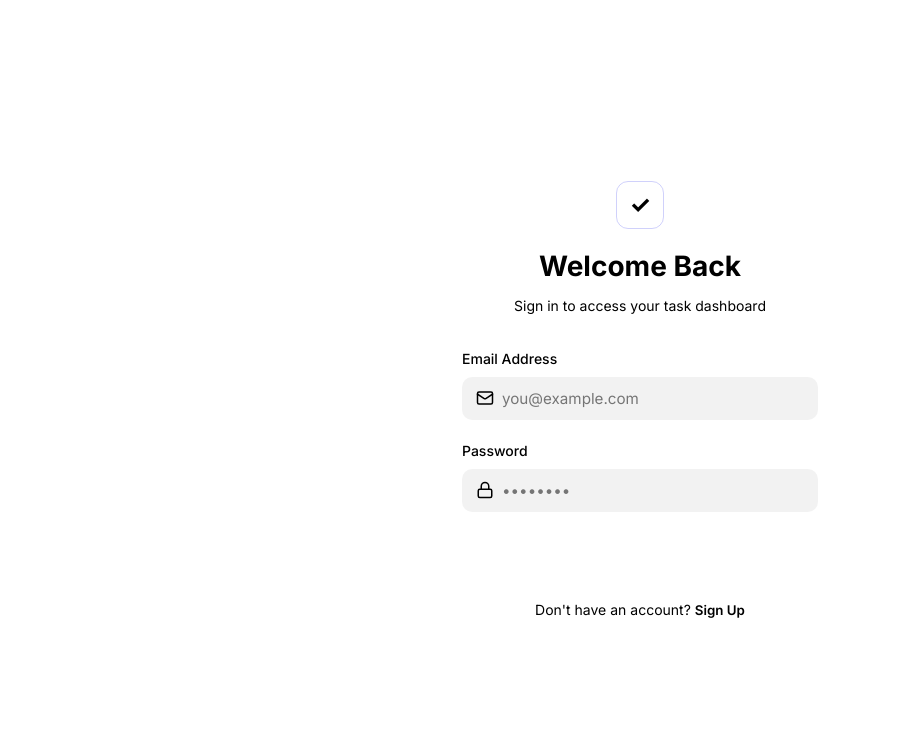
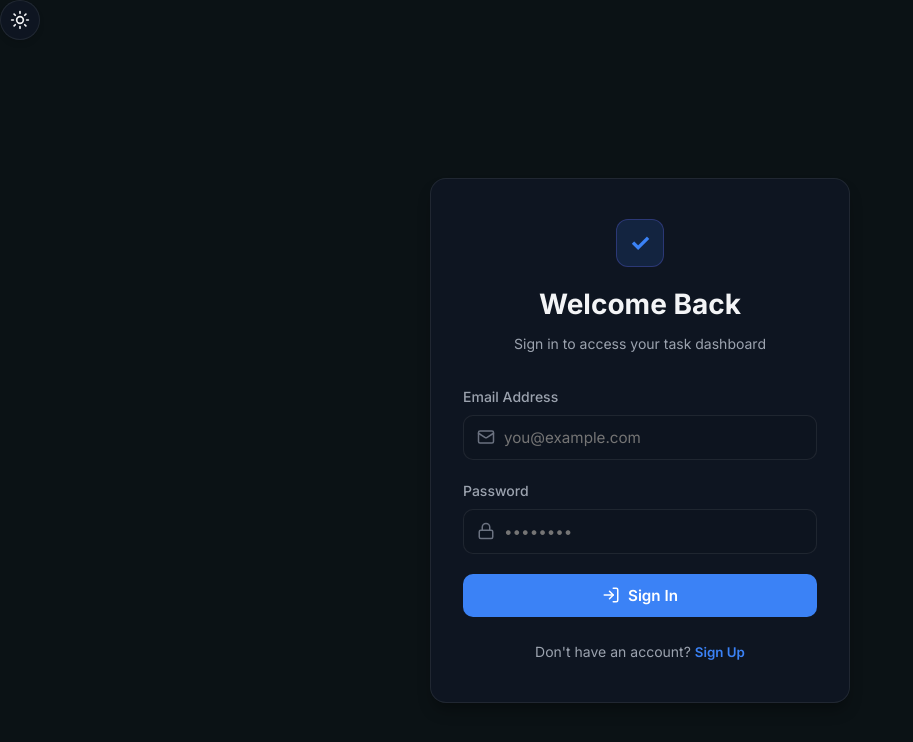
Before and after one commit to princedev467/Task-Manager, a React (Vite) app in the folder Frontend/: page / in a window 1280 px wide. Shown: the top 742 px of the page, without its empty margins (0-913 px from the left). Built offline with nearby package versions, Linux system fonts and the light colour scheme.

Commit message:
add theme toggle

```diff
--- a/Frontend/src/App.jsx
+++ b/Frontend/src/App.jsx
@@ -67,7 +67,7 @@ function App() {
         }}
       />
 
-      {user && <ThemeToggle />}
+      {!user && <ThemeToggle />}
       {user ? <Dashboard /> : <AuthForm />}
     </>
   );
```
